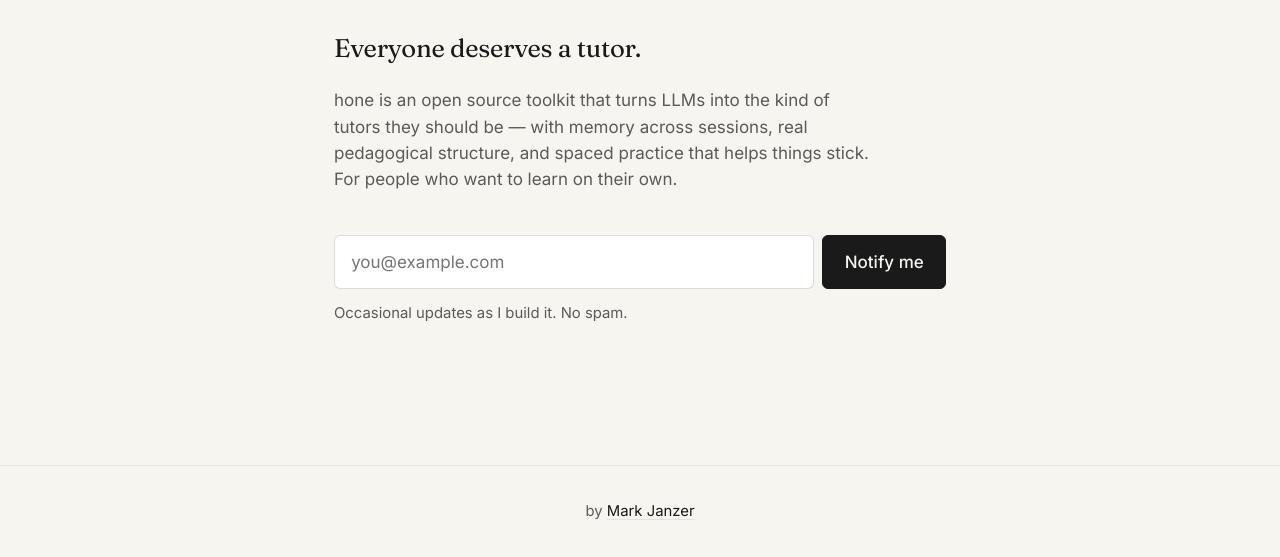
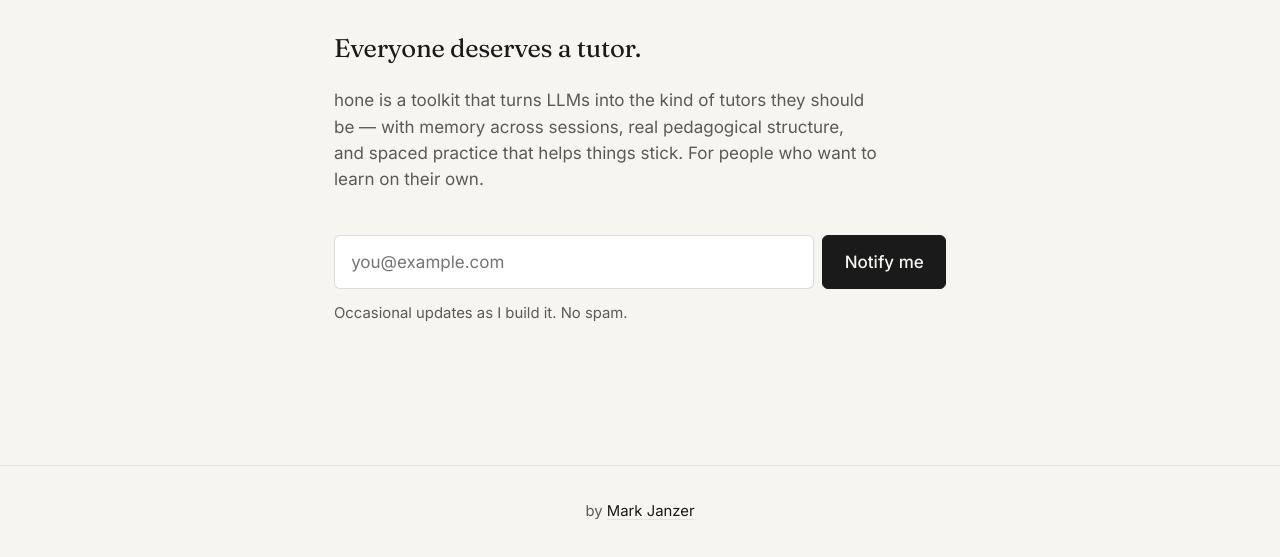
Before and after one commit to markjanzer/hone-landing, a plain HTML site: page index.html in a window 1280 px wide. Shown: the part 243-800 px from the top of the page. Drawn offline with Linux system fonts and the light colour scheme.

Commit message:
Remove open source mentions from landing copy
Co-Authored-By: Claude Opus 4.7 (1M context) <noreply@anthropic.com>

```diff
--- a/index.html
+++ b/index.html
@@ -4,7 +4,7 @@
   <meta charset="utf-8" />
   <meta name="viewport" content="width=device-width, initial-scale=1" />
   <title>hone.study — learn what you want, with LLMs</title>
-  <meta name="description" content="An open source, AI-native toolkit for self-directed learning. Coming soon." />
+  <meta name="description" content="An AI-native toolkit for self-directed learning. Coming soon." />
   <link rel="preconnect" href="https://fonts.googleapis.com" />
   <link rel="preconnect" href="https://fonts.gstatic.com" crossorigin />
   <link href="https://fonts.googleapis.com/css2?family=Fraunces:opsz,wght@9..144,400;9..144,500;9..144,600&family=Inter:wght@400;500&display=swap" rel="stylesheet" />
@@ -191,7 +191,7 @@
       <p class="tag">coming soon</p>
 
       <p class="lede">Everyone deserves a tutor.</p>
-      <p class="body">hone is an open source toolkit that turns LLMs into the kind of tutors they should be — with memory across sessions, real pedagogical structure, and spaced practice that helps things stick. For people who want to learn on their own.</p>
+      <p class="body">hone is a toolkit that turns LLMs into the kind of tutors they should be — with memory across sessions, real pedagogical structure, and spaced practice that helps things stick. For people who want to learn on their own.</p>
 
       <form id="signup" action="https://buttondown.com/api/emails/embed-subscribe/hone-study" method="post" novalidate>
         <input type="email" name="email" placeholder="you@example.com" required autocomplete="email" aria-label="Email address" />
```
